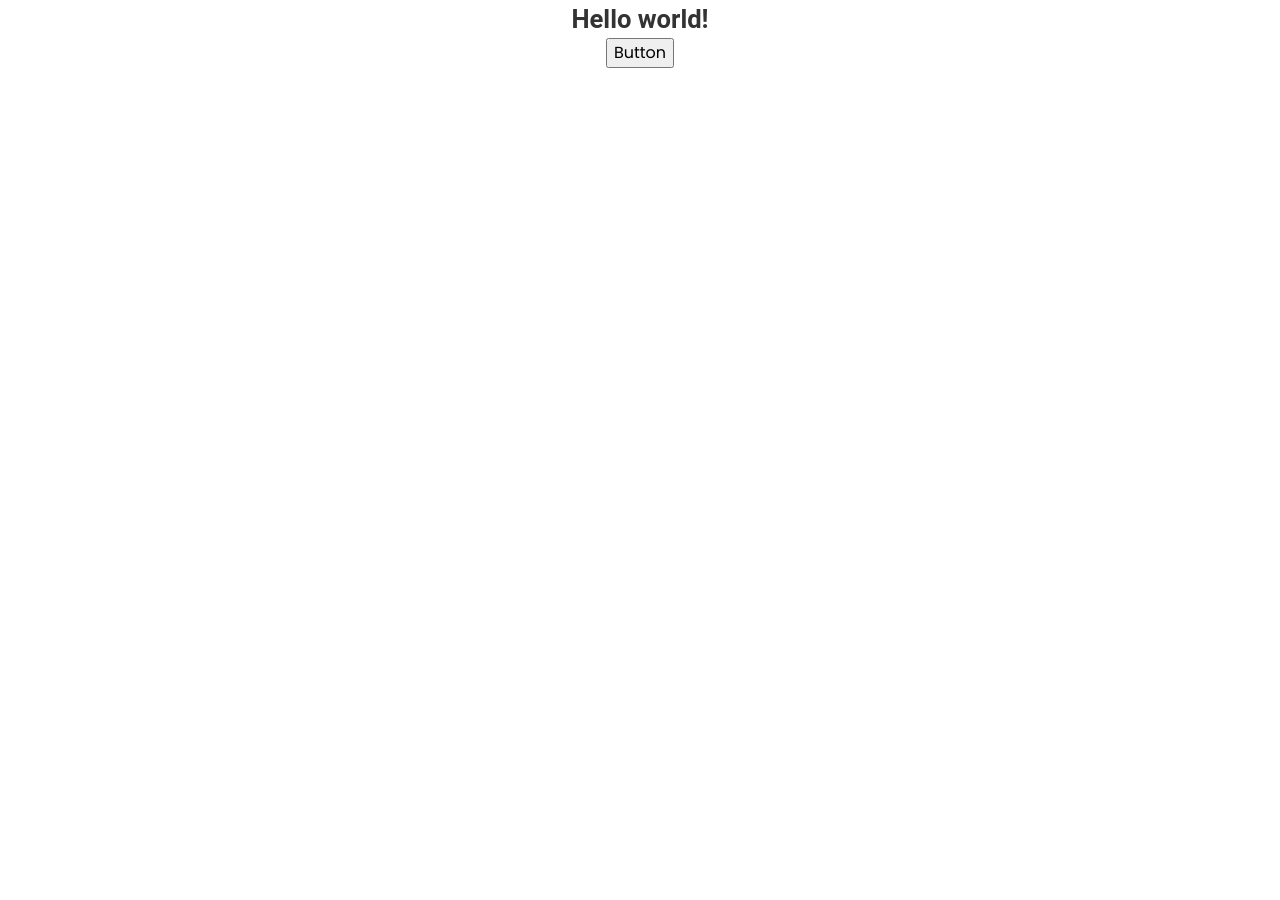
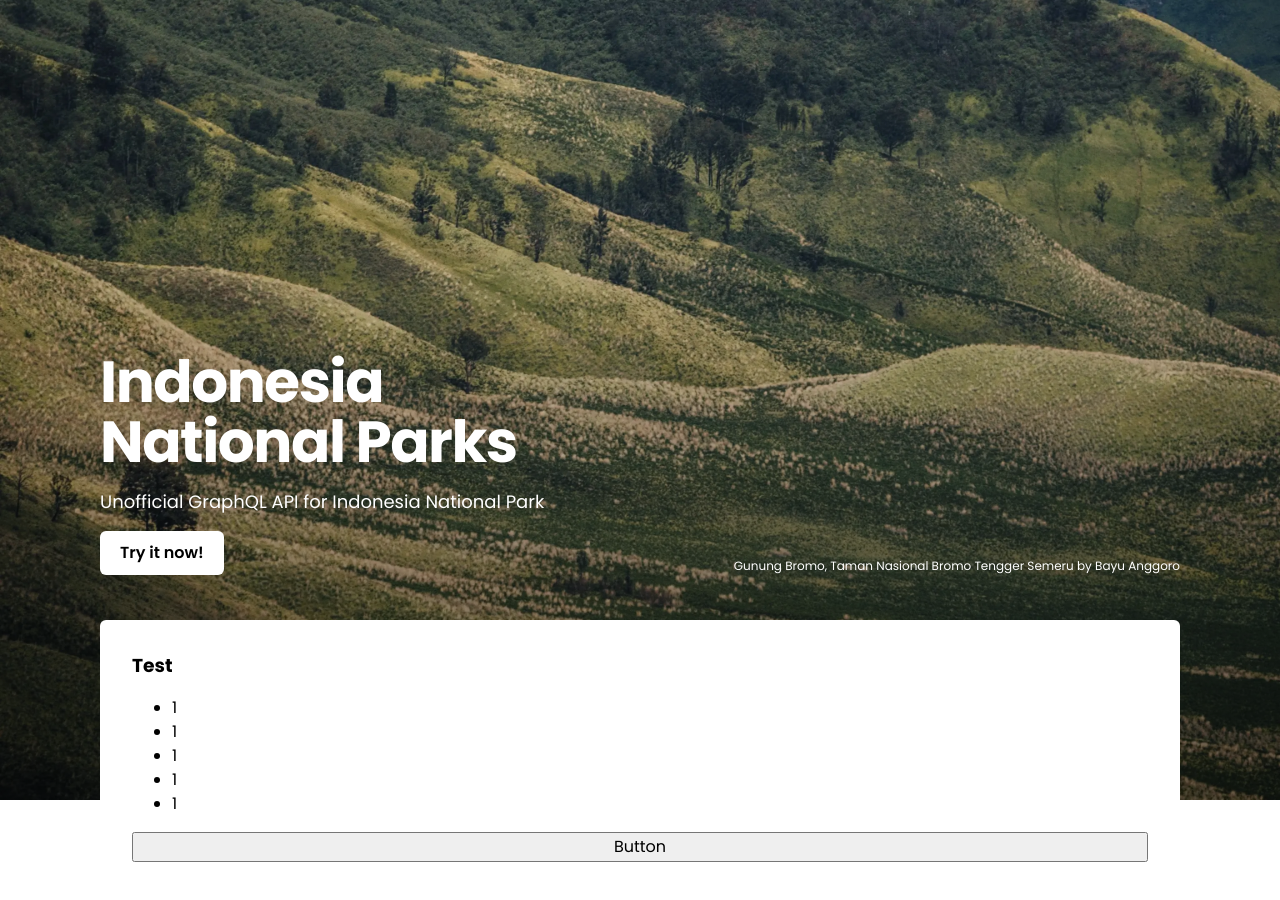
Before and after one commit to abdmmar/tn, a React app: page / in a window 1280 px wide. Before the commit the page ends 800 px from the top, so only its background shows below. Built offline with nearby package versions, Linux system fonts and the light colour scheme.

Commit message:
feat: use Hero and add temp Main content

```diff
--- a/src/App.tsx
+++ b/src/App.tsx
@@ -1,31 +1,59 @@
 import * as React from 'react';
-import Styled from 'styled-components';
+import styled from 'styled-components';
 
+import Hero from '@/components/Hero';
 import Button from '@/components/Button';
 
-const Main = Styled.main`
+const Main = styled.main`
   display: grid;
   place-items: center;
-  width:100%;
+  width: 100%;
   height: 100%;
+  padding: 50px 100px;
 `;
 
-const H = Styled.h1`
-  --font-size: 1.6rem;
-  --font-family: 'Roboto', sans-serif;
-  --font-color: #333;
+const MainContainer = styled.div`
+  position: relative;
+  width: 100%;
+`;
 
-  font-size: var(--font-size);
-  color: var(--font-color);
-  font-family: var(--font-family);
+const MainWrapper = styled.div`
+  top: -230px;
+  position: absolute;
+  background-color: white;
+  border-radius: 6px;
+  padding: 32px;
+  width: 100%;
+`;
+
+const MainContent = styled.div`
+  display: grid;
+  grid-row: column;
+  gap: 1rem;
 `;
 
 const App = () => {
   return (
-    <Main>
-      <H>Hello world!</H>
-      <Button></Button>
-    </Main>
+    <>
+      <Hero />
+      <Main>
+        <MainContainer>
+          <MainWrapper>
+            <MainContent>
+              <h3>Test</h3>
+              <ul>
+                <li>1</li>
+                <li>1</li>
+                <li>1</li>
+                <li>1</li>
+                <li>1</li>
+              </ul>
+              <Button></Button>
+            </MainContent>
+          </MainWrapper>
+        </MainContainer>
+      </Main>
+    </>
   );
 };
 
```
